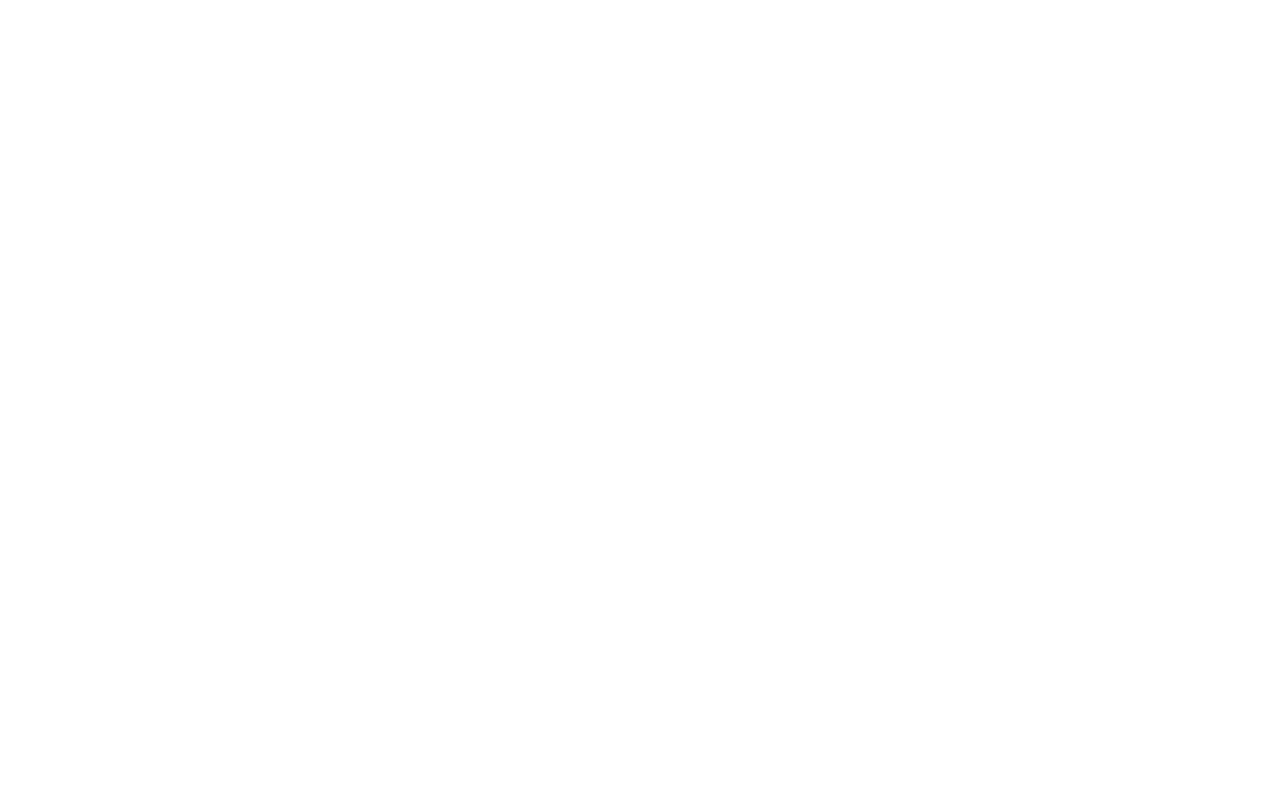
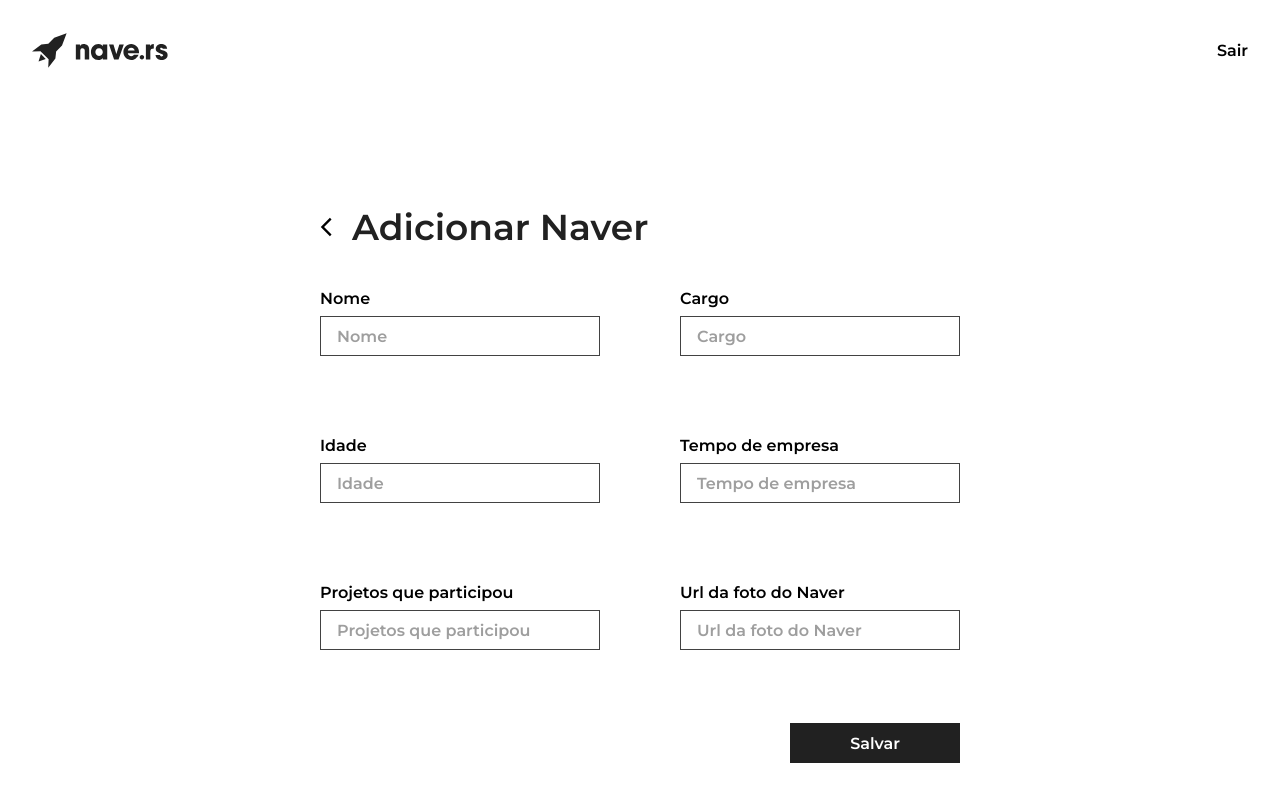
Before and after one commit to guipolive/naveteam-navedex-test, a React (Create React App) app: page /add-naver in a window 1280 px wide. Built offline with nearby package versions, Linux system fonts and the light colour scheme.

Commit message:
add AddNaver page

```diff
--- /dev/null
+++ b/src/pages/AddNaver/index.tsx
@@ -0,0 +1,77 @@
+import React from 'react';
+
+// Importando o css
+import './styles.css';
+
+// Importando o Header
+import Header from '../../components/Header';
+
+// Importando o logo da Nave e os ícones
+import naveLogo from '../../assets/images/icons/naveLogo.svg';
+import arrowLeft from '../../assets/images/icons/arrowLeft.svg';
+import { Link } from 'react-router-dom';
+
+function AddNaver() {
+    return(
+        <div id="add-naver-page">
+            <Header />
+
+            <main>
+                <div className="option-naver">
+                    <div className="option-header">
+                        <Link to="#">
+                            <img src={arrowLeft} alt="Voltar"/>
+                            <p>Adicionar Naver</p>
+                        </Link>
+                    </div>
+
+                    <div className="form">
+                        <div className="option-line">
+                            <div className="input-block">
+                                <label htmlFor="nome">Nome</label>
+                                <input placeholder="Nome" type="text" id="nome"/>
+                            </div>
+
+                            <div className="input-block">
+                                <label htmlFor="cargo">Cargo</label>
+                                <input placeholder="Cargo" type="text" id="cargo"/>
+                            </div>
+                        </div>
+
+                        <div className="option-line">
+                            <div className="input-block">
+                                <label htmlFor="idade">Idade</label>
+                                <input placeholder="Idade" type="text" id="idade"/>
+                            </div>
+
+                            <div className="input-block">
+                                <label htmlFor="tempo-de-empresa">Tempo de empresa</label>
+                                <input placeholder="Tempo de empresa" type="text" id="tempo-de-empresa"/>
+                            </div>
+                        </div>
+
+                        <div className="option-line">
+                            <div className="input-block">
+                                <label htmlFor="projetos-que-participou">Projetos que participou</label>
+                                <input placeholder="Projetos que participou" type="text" id="projetos-que-participou"/>
+                            </div>
+
+                            <div className="input-block">
+                                <label htmlFor="url-foto-naver">Url da foto do Naver</label>
+                                <input placeholder="Url da foto do Naver" type="text" id="url-foto-naver"/>
+                            </div>
+                        </div>
+                    </div>
+
+                    <button>
+                        <Link to="#">
+                            Salvar
+                        </Link>
+                    </button>
+                </div>
+            </main>
+        </div>
+    )
+}
+
+export default AddNaver;
--- /dev/null
+++ b/src/pages/AddNaver/styles.css
@@ -0,0 +1,105 @@
+#add-naver-page {
+    /* Altura e largura completando a tela inteira */
+    width: 100vw;
+    height: 100vh;
+
+    /* Alinhando o conteúdo ao centro */
+    display: flex;
+    flex-direction: column;
+    align-items: center;
+    justify-content: center;
+}
+
+main {
+    /* Alinhando tudo ao centro */
+    display: flex;
+    align-items: center;
+    justify-content: center;
+}
+
+.option-naver {
+    height: 70%;
+    width: 50%;
+}
+
+.option-naver div.option-header a {
+    width: 34rem;
+
+    text-decoration: none;
+    display: flex;
+    align-items: center;
+    justify-content: flex-start;
+}
+
+.option-naver div.option-header img {
+    height: 2rem;
+    width: 1.2rem;
+}
+
+.option-naver div.option-header p {
+    font: 600 Montserrat;
+    font-size: 3.6rem;
+    color: #212121;
+
+    margin-left: 2rem;
+}
+
+.option-naver div.form {
+    height: 90%;
+    width: 100%;
+
+    display: flex;
+    flex-direction: column;
+    align-items: center;
+    justify-content: space-around;
+}
+
+.option-naver div.form .option-line {
+    height: 8rem;
+    width: 100%;
+
+    display: flex;
+    align-items: center;
+    justify-content: space-between;
+}
+
+.option-naver div.form .option-line .input-block {
+    position: relative;
+}
+
+.option-naver div.form .option-line .input-block label {
+    display: block;
+}
+
+
+.option-naver div.form .option-line .input-block input {
+    height: 4rem;
+    width: 28rem;
+    margin-top: 0.8rem;
+    border: 1px solid #424242; /* Borda */
+    outline: 0; /* Em volta do item */
+    padding: 0 1.6rem;
+    font: 500 Montserrat;
+}
+
+.option-naver div.form .option-line .input-block input::placeholder {
+    font-family: Montserrat;
+    color: #9E9E9E;
+}
+
+.option-naver button {
+    width: 17rem;
+    height: 4rem;
+
+    float: right;
+    margin-top: 3.3rem;
+    border: 0;
+    background: #212121;
+}
+
+.option-naver button a {
+    font: 600 Montserrat;
+    color: #FFFFFF;
+
+    text-decoration: none; /* Removendo o sublinhado */
+}
--- a/src/pages/Home/index.tsx
+++ b/src/pages/Home/index.tsx
@@ -24,7 +24,7 @@ function Home() {
                         <p>Navers</p>
 
                         <button>
-                            <Link to="/login">
+                            <Link to="/add-naver">
                                 Adicionar Naver
                             </Link>
                         </button>
--- a/src/pages/Login/styles.css
+++ b/src/pages/Login/styles.css
@@ -39,7 +39,7 @@
 }
 
 /* Pegando todos os input-blocks que não são o primeiro */
-.input-block + .input-block {
+#login-page .input-block + .input-block {
     margin-top:3.3rem;
 }
 
--- a/src/routes.tsx
+++ b/src/routes.tsx
@@ -3,6 +3,7 @@ import React from 'react';
 // Depois de instalarmos isso, temos que instalar o @types
 import {BrowserRouter, Route} from 'react-router-dom';
 
+import AddNaver from './pages/AddNaver';
 import Home from './pages/Home';
 import Login from './pages/Login';
 
@@ -11,6 +12,7 @@ function Routes() {
         <BrowserRouter>
             <Route path="/" exact component={Login} />
             <Route path="/home" component={Home} />
+            <Route path="/add-naver" component={AddNaver} />
         </BrowserRouter>
     )
 }
```
Also changed, not shown: src/assets/images/icons/arrowLeft.svg (added).
